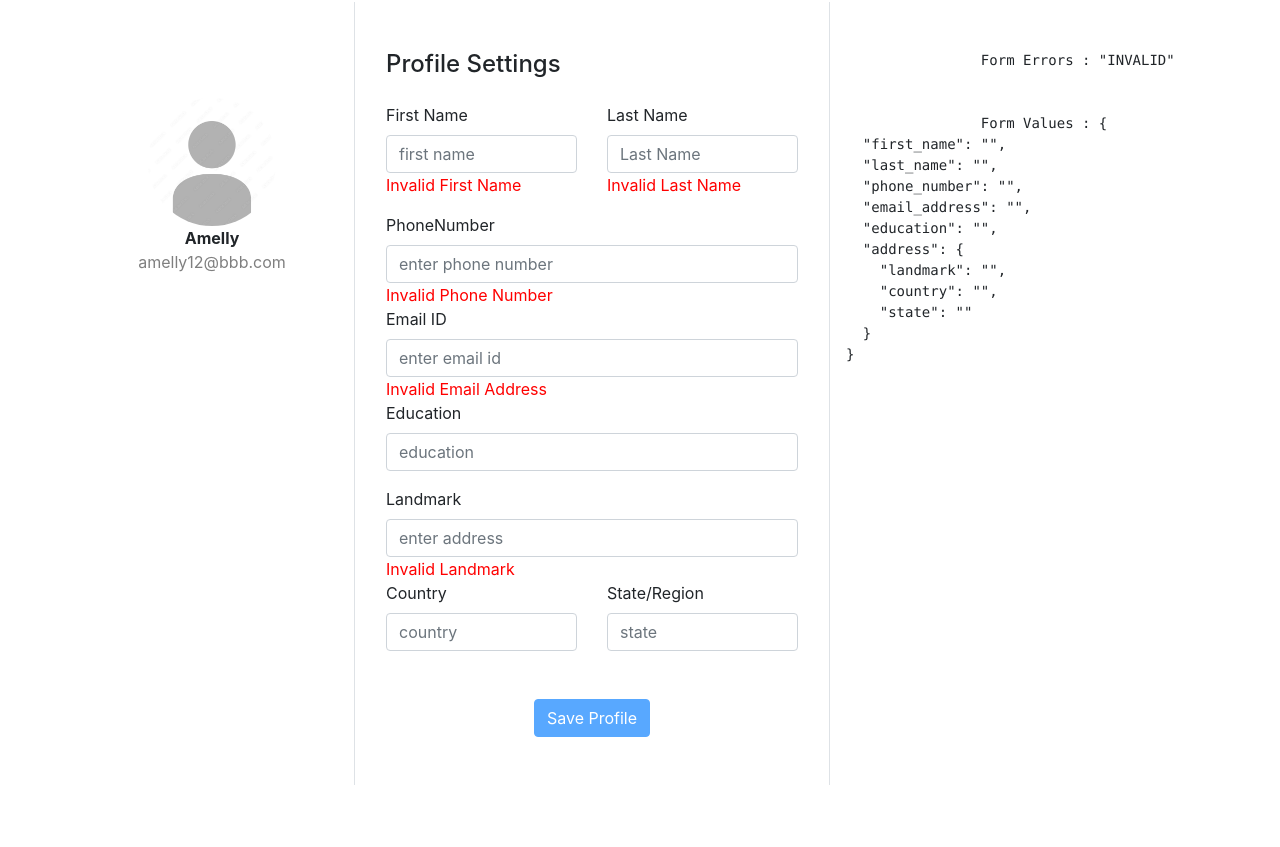
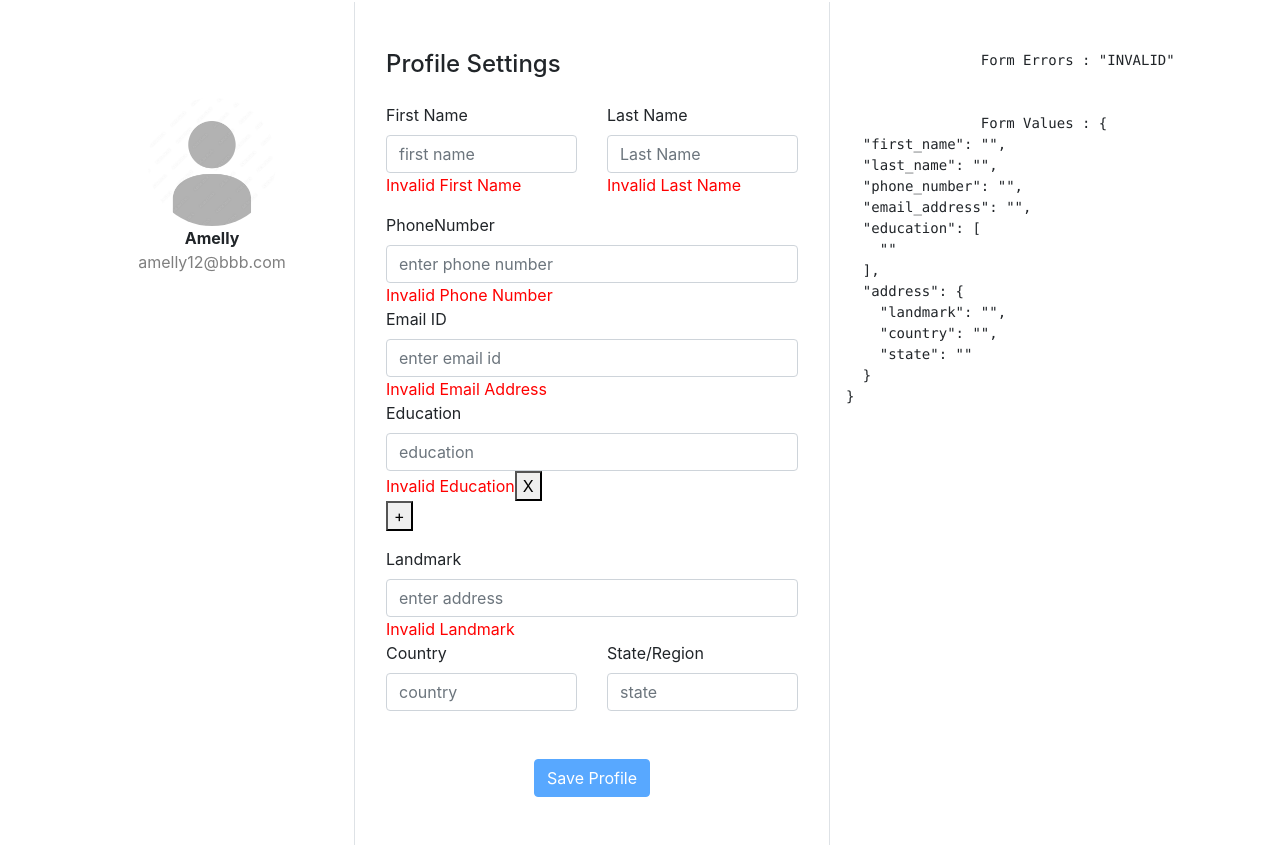
Before and after one commit to girishsalaskar/expenses-manager, an Angular app: page / in a window 1280 px wide. Shown: the part 1022-1869 px from the top of the page. Built offline with nearby package versions, Linux system fonts and the light colour scheme.

Commit message:
FormArray with FormControl example

```diff
--- a/src/app/sample-profile-form/sample-profile-form.component.html
+++ b/src/app/sample-profile-form/sample-profile-form.component.html
@@ -37,23 +37,31 @@
                             <span style="color:red" *ngIf="userProfile.controls['email_address'].errors">Invalid Email
                                 Address</span>
                         </div>
-                        <div class="col-md-12"><label class="labels">Education</label><input type="text"
-                                formControlName="education" class="form-control" placeholder="education" value="">
-                            <span style="color:red" *ngIf="userProfile.controls['education'].errors">Invalid
+                        <div class="col-md-12" formArrayName="education"
+                            *ngFor="let edu of getEducations().controls; let i = index">
+                            <label class="labels">Education</label>
+                            <input type="text" formControlName="{{i}}" class="form-control" placeholder="education"
+                                value="">
+                            <span style="color:red" *ngIf="getEducations().controls[i].errors">Invalid
                                 Education</span>
+                            <button (click)="removeEducation(i);">X</button>
+                        </div>
+                        <div class="col-md-12">
+                            <button type="button" (click)="addEducation();">+</button>
                         </div>
                     </div>
                     <div class="row mt-3" formGroupName="address">
                         <div class="col-md-12"><label class="labels">Landmark</label><input type="text"
-                            formControlName="landmark" class="form-control" placeholder="enter address" value="">
-                            <span style="color:red" *ngIf="userProfile.controls['address'].get('landmark').errors">Invalid
+                                formControlName="landmark" class="form-control" placeholder="enter address" value="">
+                            <span style="color:red"
+                                *ngIf="userProfile.controls['address'].get('landmark').errors">Invalid
                                 Landmark</span>
                         </div>
                         <div class="col-md-6"><label class="labels">Country</label><input type="text"
-                            formControlName="country" class="form-control" placeholder="country" value="">
+                                formControlName="country" class="form-control" placeholder="country" value="">
                         </div>
                         <div class="col-md-6"><label class="labels">State/Region</label><input type="text"
-                            formControlName="state" class="form-control" value="" placeholder="state">
+                                formControlName="state" class="form-control" value="" placeholder="state">
                         </div>
                     </div>
                     <div class="mt-5 text-center"><button [disabled]="userProfile.invalid"
--- a/src/app/sample-profile-form/sample-profile-form.component.ts
+++ b/src/app/sample-profile-form/sample-profile-form.component.ts
@@ -1,5 +1,5 @@
 import { Component, OnInit } from '@angular/core';
-import { FormGroup, Validators, FormBuilder } from "@angular/forms";
+import { FormControl, FormGroup, Validators, FormBuilder, FormArray } from "@angular/forms";
 
 @Component({
   selector: 'app-sample-profile-form',
@@ -7,39 +7,43 @@ import { FormGroup, Validators, FormBuilder } from "@angular/forms";
   styleUrls: ['./sample-profile-form.component.css']
 })
 export class SampleProfileFormComponent implements OnInit {
-
-  /*userProfile: FormGroup = new FormGroup({
-    first_name: new FormControl('', [Validators.required, Validators.minLength(3)]),
-    last_name: new FormControl('', [Validators.required, Validators.minLength(3)]),
-    phone_number: new FormControl('', [Validators.pattern('[0-9]{8,}'), Validators.required]),
-    email_address: new FormControl('', [Validators.pattern('[a-zA-Z0-9\.\_\@]{7,}'), Validators.required]),
-    education: new FormControl(''),
-    address: new FormGroup({
-      landmark: new FormControl('', [Validators.required, Validators.minLength(3)]),
-      country: new FormControl(''),
-      state: new FormControl('')
-    })
-  });*/
   userProfile: FormGroup;
-  constructor(private formBuilder:FormBuilder) {
-    this.userProfile=this.formBuilder.group({
-      first_name:['', [Validators.required, Validators.minLength(3)]],
-      last_name:['', [Validators.required, Validators.minLength(3)]],
-      phone_number:['', [Validators.pattern('[0-9]{8,}'), Validators.required]],
-      email_address:['', [Validators.pattern('[a-zA-Z0-9\.\_\@]{7,}'), Validators.required]],
-      education:[''],
-      address:this.formBuilder.group({
-        landmark: ['',[Validators.required, Validators.minLength(3)]],
+  constructor(private formBuilder: FormBuilder) {
+    this.userProfile = this.formBuilder.group({
+      first_name: ['', [Validators.required, Validators.minLength(3)]],
+      last_name: ['', [Validators.required, Validators.minLength(3)]],
+      phone_number: ['', [Validators.pattern('[0-9]{8,}'), Validators.required]],
+      email_address: ['', [Validators.pattern('[a-zA-Z0-9\.\_\@]{7,}'), Validators.required]],
+      education: this.formBuilder.array([]),
+      address: this.formBuilder.group({
+        landmark: ['', [Validators.required, Validators.minLength(3)]],
         country: [''],
         state: ['']
       })
     });
   }
 
+  addEducation() {
+    let edu = new FormControl('', [Validators.required, Validators.minLength(3)]);
+    let educations = this.userProfile.get("education") as FormArray;
+    educations.push(edu);
+  }
+
+  removeEducation(index: number) {
+    let education = this.userProfile.get("education") as FormArray;
+    education.removeAt(index);
+  }
+
+  getEducations(): FormArray {
+    let education = this.userProfile.get("education") as FormArray;
+    return education;
+  }
+
   ngOnInit() {
     //valueChange subscribe
     this.userProfile.controls["first_name"].valueChanges.subscribe((value) => { this.trackChange(value) });
     console.log(this.userProfile.controls["address"]);
+    this.addEducation();
   }
 
   //Value change subscribe listener
```
